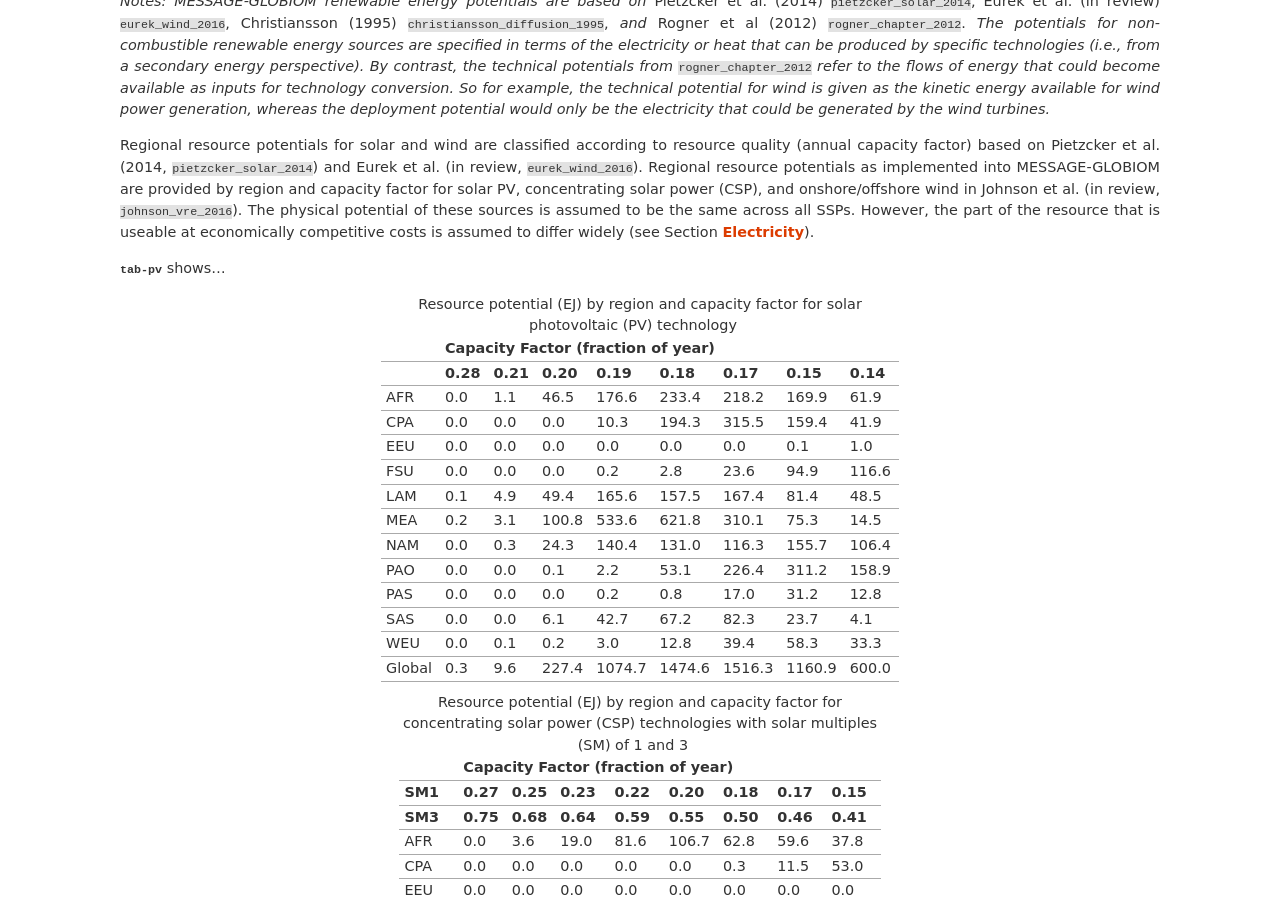
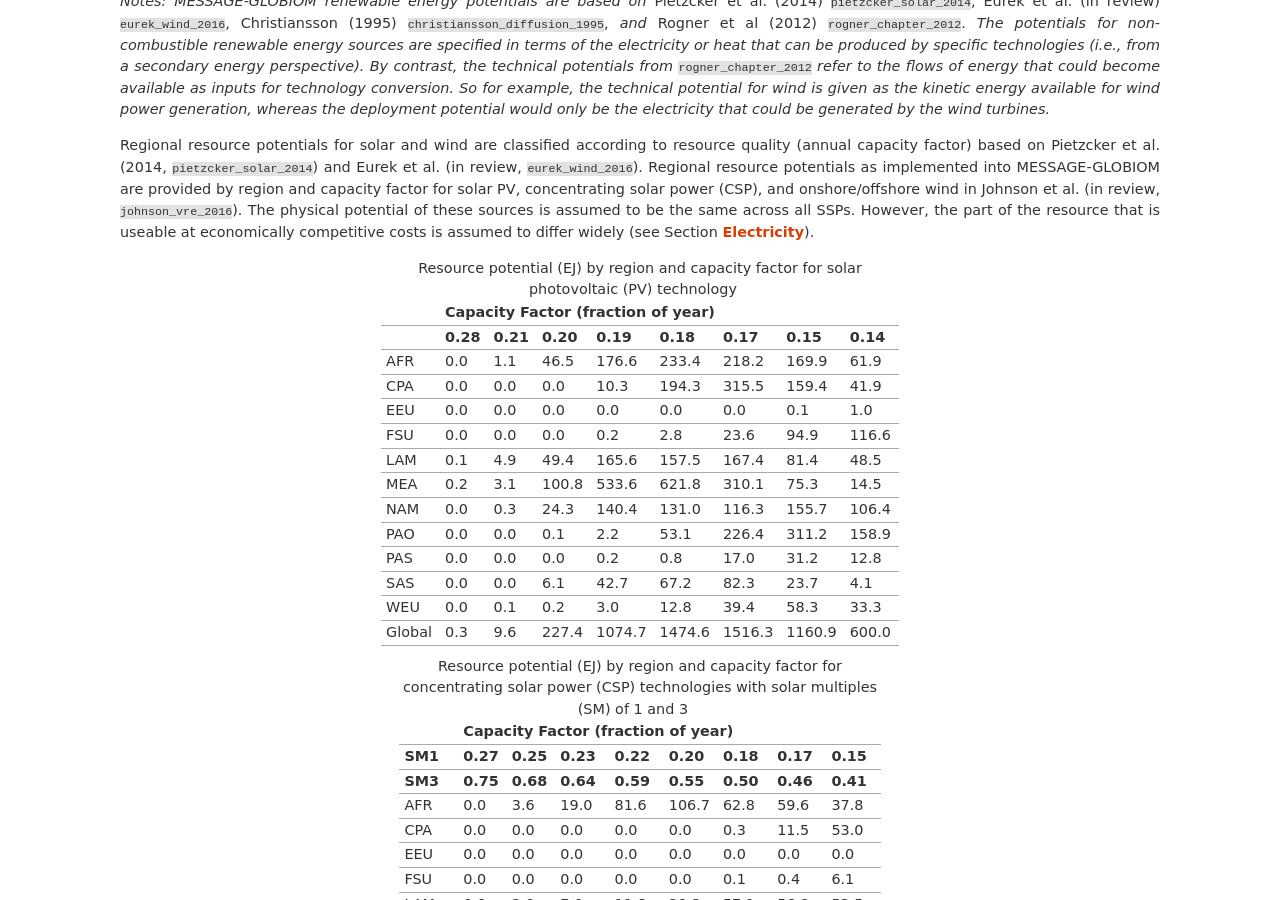
Before and after one commit to iiasa/message_doc, a Sphinx documentation site: the page built from source/message_globiom/energy/resource/renewable.rst, in a window 1280 px wide and 900 px high, scrolled down 583 px. Built offline with Sphinx 7.4.7, drawn with Linux system fonts in a browser that asks for light colours; pages that are not in the unit, such as notebooks, are missing from menus; cross-references to code outside the pages are shown as plain code.

Commit message:
Update renewable.rst

```diff
--- a/source/message_globiom/energy/resource/renewable.rst
+++ b/source/message_globiom/energy/resource/renewable.rst
@@ -38,7 +38,7 @@ Eurek et al. (in review, :cite:`eurek_wind_2016`). Regional resource potentials
 power (CSP), and onshore/offshore wind in Johnson et al. (in review, :cite:`johnson_vre_2016`). The physical potential of these sources is assumed to be the same across all SSPs. However,
 the part of the resource that is useable at economically competitive costs is assumed to differ widely (see Section :ref:`electricity`).
 
-:numref:`tab-pv` shows...
+
 
 .. _tab-pv:
 .. table:: Resource potential (EJ) by region and capacity factor for solar photovoltaic (PV) technology
```
